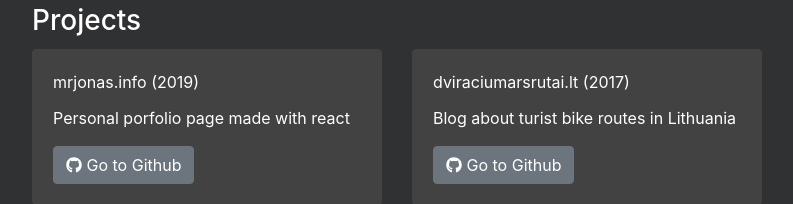
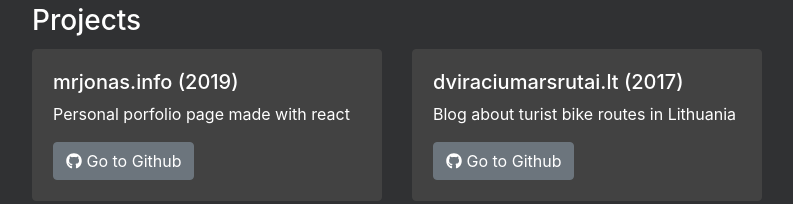
Before and after one commit to MrJonas/mrjonas-info, a React (Create React App) app: page / in a window 1280 px wide. Shown: the part 979-1183 px from the top of the page, without its empty margins (243-1036 px from the left). Built offline with nearby package versions, Linux system fonts and the light colour scheme.

Commit message:
fixing project card

```diff
--- a/src/components/ProjectCard.js
+++ b/src/components/ProjectCard.js
@@ -1,5 +1,5 @@
 import React from 'react';
-import { Card, Button, CardTitle, CardText, Col } from 'reactstrap';
+import { Card, Button, CardText, Col } from 'reactstrap';
 import { FontAwesomeIcon } from '@fortawesome/react-fontawesome';
 import { faGithub } from '@fortawesome/free-brands-svg-icons';
 import { texts } from './../texts';
@@ -9,9 +9,9 @@ const { projects } = texts;
 export const ProjectCard = ({ name, link_url, description, github_url }) => (
     <Col sm="6">
         <Card body inverse className="mt-1" style={{ backgroundColor: '#424242', borderColor: '#424242' }}>
-            <CardTitle>
+            <h5>
                 {!!link_url ? <a href={link_url} target="_blank" rel="noopener noreferrer">{name}</a> : name}
-            </CardTitle>
+            </h5>
             <CardText>{description}</CardText>
             <a href={github_url} target="_blank" rel="noopener noreferrer">
                 <Button> <FontAwesomeIcon icon={faGithub} /> {projects.button}</Button>
```
